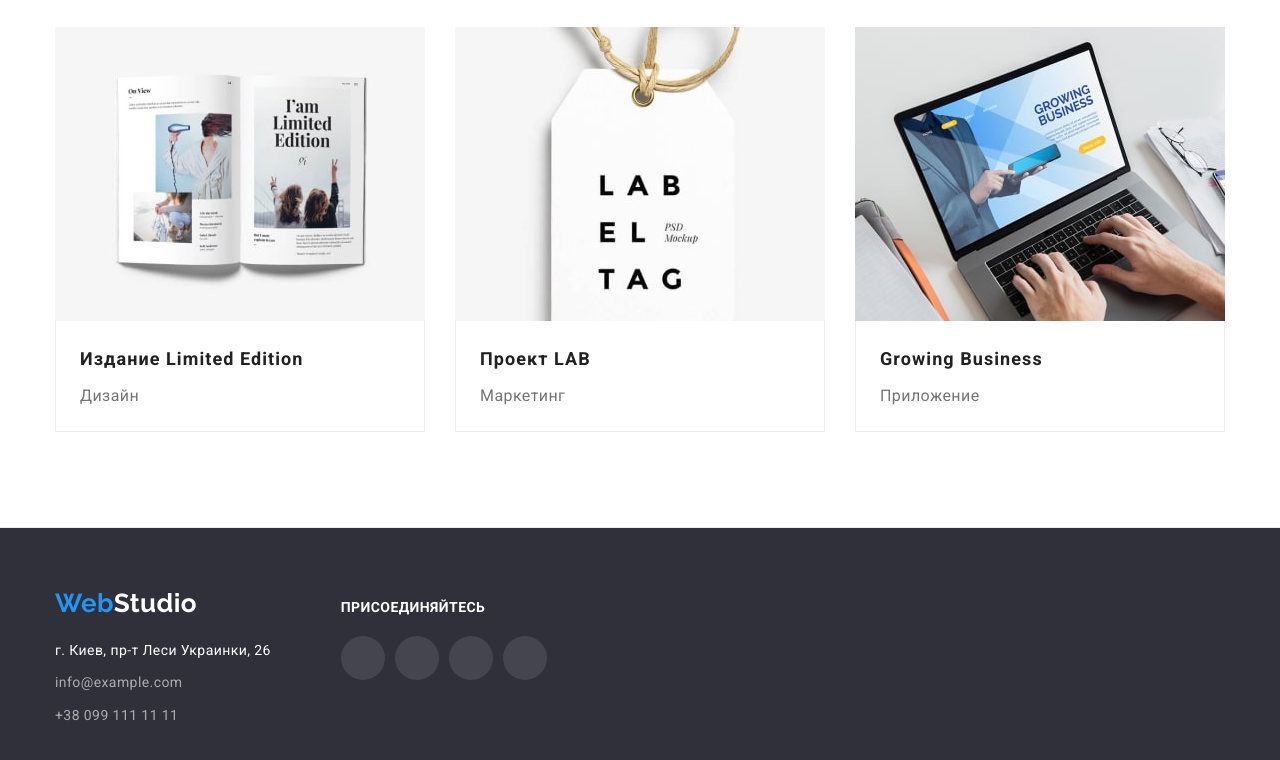
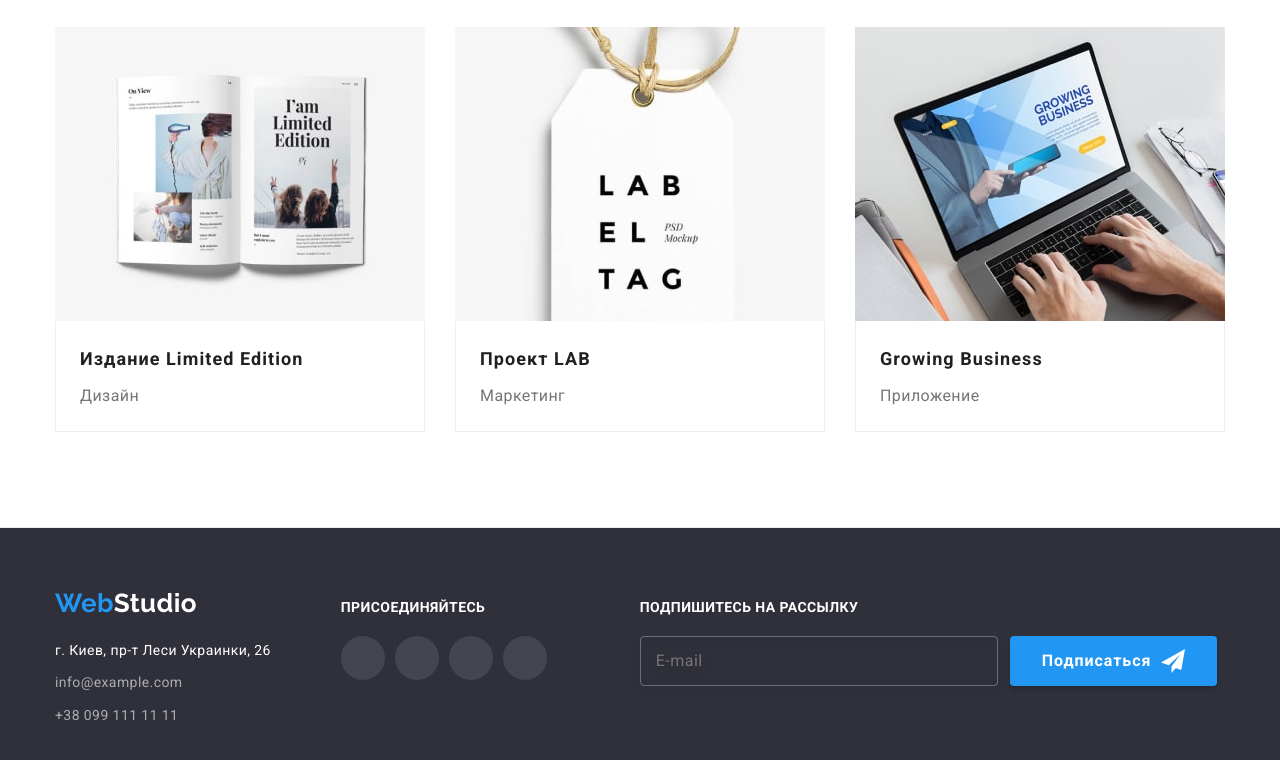
Before and after one commit to Oleksandr-Shapovaliuk/goit-markup-hw-06, a plain HTML site: page portfolio.html in a window 1280 px wide. Shown: the part 1108-1868 px from the top of the page. Drawn offline with nearby package versions, Linux system fonts and the light colour scheme.

Commit message:
add form for footer in portfolio

```diff
--- a/portfolio.html
+++ b/portfolio.html
@@ -372,6 +372,23 @@
             </li>
           </ul>
         </div>
+        <div class="footer-form-container">
+          <form action="#" class="footer-form">
+            <b class="footer-form-title">Подпишитесь на рассылку</b>
+            <div class="footer-form-sub-container">
+              <label class="footer-form-field">
+                <input
+                  type="email"
+                  name="user-email"
+                  class="footer-form-input"
+                  placeholder="E-mail"
+                  required
+                />
+              </label>
+              <button class="footer-form-btn modal-button">Подписаться</button>
+            </div>
+          </form>
+        </div>
       </div>
     </footer>
   </body>
```
